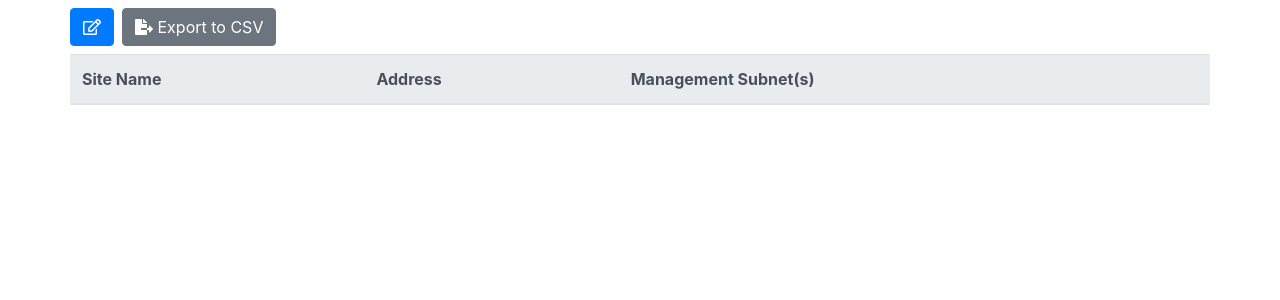
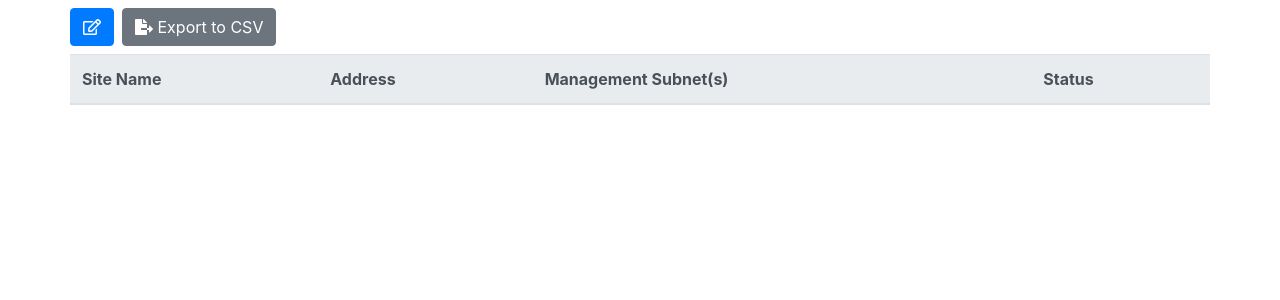
Before and after one commit to netristech/Network-Automation, a PHP site: page / in a window 1280 px wide. Shown: the top 300 px of the page. Run offline with PHP 8.4, Linux system fonts and the light colour scheme; lists and menus that the app fills with data are empty.

Commit message:
Reorganizing table

```diff
--- a/Web/js/index.js
+++ b/Web/js/index.js
@@ -1,4 +1,5 @@
 var view = 'sites';
+var site_color = '#aaa';
 
 $(document).ready(function(){
     drawScreen();
@@ -9,6 +10,7 @@ $(document).ready(function(){
                 `<td id="${data[i].name}"><button type="button" class="btn btn-link data-item">${data[i].name}</button></td>`,
                 `<td class="align-middle"><a href="https://maps.google.com/?q=${encodeURIComponent(data[i].address)}" target="_blank" class="data-item">${data[i].address}</a></td>`,
                 `<td class="align-middle"><span class="data-item">${data[i].subnets.toString()}</span></td>`,
+                `<td class="align-middle"><i class="fas fa-circle data-item" style="color: ${site_color};"></i></td>`,
                 '</tr>'
             ].join('\n'));
         }
--- a/Web/sites.php
+++ b/Web/sites.php
@@ -6,8 +6,9 @@
           <thead class="thead-light">
             <tr>
               <th scope="col col-2">Site Name</th>
-              <th scope="col col-5">Address</th>
+              <th scope="col col-4">Address</th>
               <th scope="col col-5">Management Subnet(s)</th>
+              <th scope="col col-1">Status</th>
             </tr>
           </thead>
           <tbody>
```
